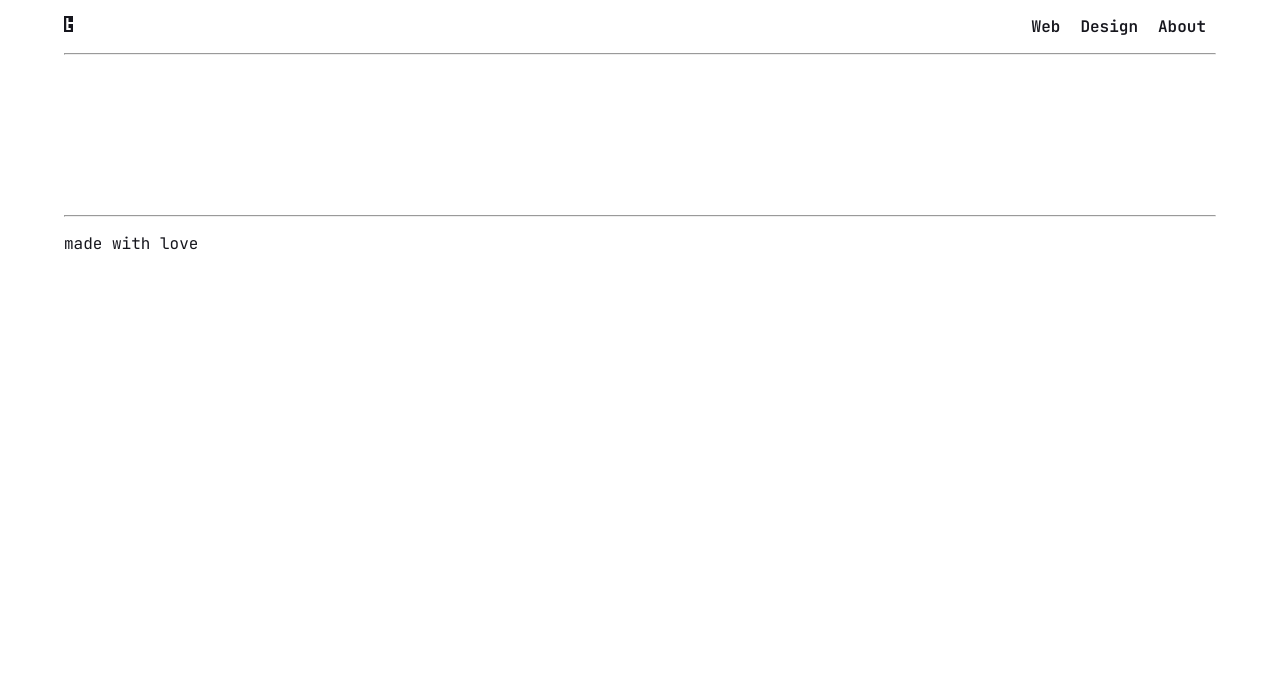
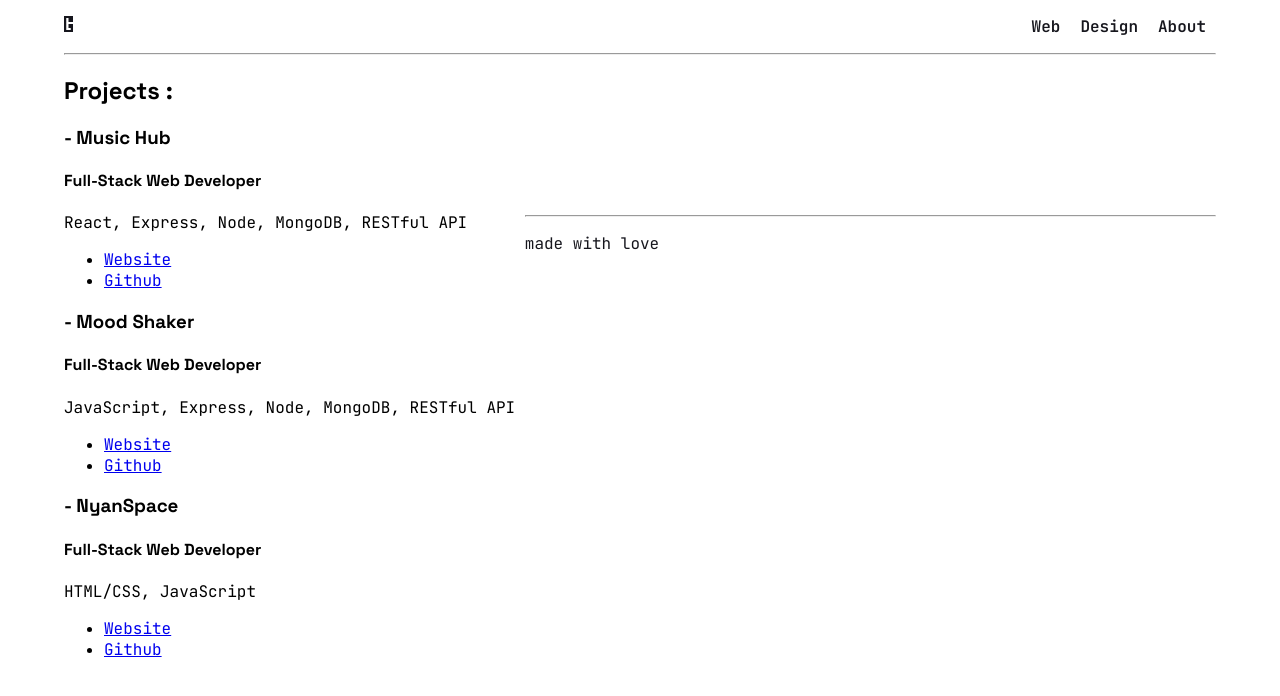
Before and after one commit to GeoLvl/react-portfolio, a React (Create React App) app: page /web in a window 1280 px wide. Shown: the top 696 px of the page. Built offline with nearby package versions, Linux system fonts and the light colour scheme.

Commit message:
add webprojects

```diff
--- a/src/App.css
+++ b/src/App.css
@@ -107,4 +107,5 @@
 .foot-style {
   color: #16161d;
   margin-top: 10rem;
+  display: block;
 }
--- a/src/App.js
+++ b/src/App.js
@@ -1,6 +1,7 @@
 import React, { Component } from "react";
 import "./App.css";
 import Home from "./components/Home";
+import Web from "./components/Web";
 import About from "./components/About";
 import Navbar from "./components/Navbar";
 import { Routes, Route } from "react-router-dom";
@@ -15,6 +16,7 @@ class App extends Component {
           <Routes>
             <Route exact path="/" element={<Home />} />
             <Route path="/about" element={<About />} />
+            <Route path="/web" element={<Web />} />
           </Routes>
         </div>
         <Footer />
--- a/src/components/Web.js
+++ b/src/components/Web.js
@@ -0,0 +1,17 @@
+import React from "react";
+import WebProjects from "./WebProjects";
+
+
+const web = () => {
+  return (
+    <>
+      <div className="wrapper">
+        <div style={{ width: "40%", float: "left" }}>
+          <WebProjects />
+        </div>
+      </div>
+    </>
+  );
+};
+
+export default web;
--- /dev/null
+++ b/src/components/WebProjects.js
@@ -0,0 +1,54 @@
+import React from "react";
+
+const webProjects = () => {
+  const myWebProjects = [
+    {
+      screenshot: "Full-Stack Web Developer",
+      title: "Music Hub",
+      techno: "React, Express, Node, MongoDB, RESTful API",
+      projectLink: "https://music-hub-ironhack.netlify.app/",
+      gitLink: "https://github.com/South-Connection",
+    },
+    {
+      screenshot: "Full-Stack Web Developer",
+      title: "Mood Shaker",
+      techno: "JavaScript, Express, Node, MongoDB, RESTful API",
+      projectLink: "https://mood-shaker.herokuapp.com/",
+      gitLink: "https://github.com/French-Connection-Ironhack/moodshaker",
+    },
+    {
+      screenshot: "Full-Stack Web Developer",
+      title: "NyanSpace",
+      techno: "HTML/CSS, JavaScript",
+      projectLink: "https://geolvl.github.io/NyanSpaceGame/",
+      gitLink: "https://github.com/GeoLvl/NyanSpaceGame",
+    },
+  ];
+
+  return (
+    <div>
+      <h2>Projects :</h2>
+      {myWebProjects.map((eachProject, index) => {
+        return (
+          <div key={index}>
+            <h3>- {eachProject.title}</h3>
+            <h4>{eachProject.screenshot}</h4>
+            <p>
+              {eachProject.techno}
+              <ul>
+                <li>
+                  <a href={eachProject.projectLink}>Website</a>
+                </li>
+                <li>
+                  <a href={eachProject.gitLink}>Github</a>
+                </li>
+              </ul>
+            </p>
+          </div>
+        );
+      })}
+    </div>
+  );
+};
+
+export default webProjects;
```
